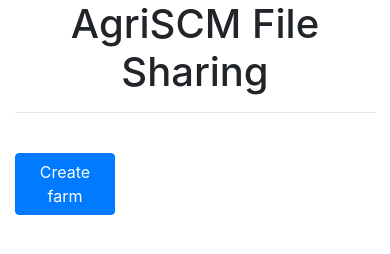
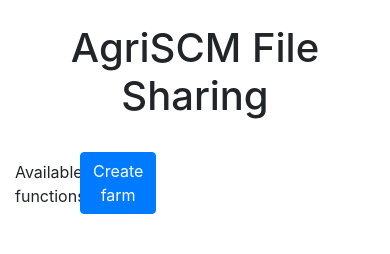
Before and after one commit to intern-lglap/agriscm-file-sharing, a website: page src/public/index.html in a window 390 px wide. Drawn offline with nearby package versions, Linux system fonts and the light colour scheme; files whose address does not match are found by name.

Commit message:
Edited index.html, moved client scripts to public folder

```diff
--- a/src/public/index.html
+++ b/src/public/index.html
@@ -10,28 +10,32 @@
     <link rel="stylesheet" href="https://stackpath.bootstrapcdn.com/bootstrap/4.3.1/css/bootstrap.min.css" integrity="sha384-ggOyR0iXCbMQv3Xipma34MD+dH/1fQ784/j6cY/iJTQUOhcWr7x9JvoRxT2MZw1T" crossorigin="anonymous">
   </head>
   <body>
-    <div class="container">
+    <div class="container my-4">
       <div class="row">
-        <div class="col-xs-12 col-sm-8 col-sm-push-2">
-          <h1 class="text-center">AgriSCM File Sharing</h1>
-          <hr/>
-          <br/>
+        <div class="col text-center">
+          <h1>AgriSCM File Sharing</h1>
         </div>
       </div>
     </div>
 
     <div class="container">
       <div class="row">
-        <div class="col-4">
+        <div class="col-2 text-center mt-2">
+          Available functions:
+        </div>
+        <div class="col-2 text-center">
           <button type="button" class="btn btn-primary" onclick="Connection.createFarm()">Create farm</button>
         </div>
-        <div class="col-4">
+        <div class="col-2 text-center">
 
         </div>
-        <div class="col-4">
+        <div class="col-2 text-center">
 
         </div>
-        <div class="col-4">
+        <div class="col-2 text-center">
+
+        </div>
+        <div class="col-2 text-center">
 
         </div>
       </div>
```
